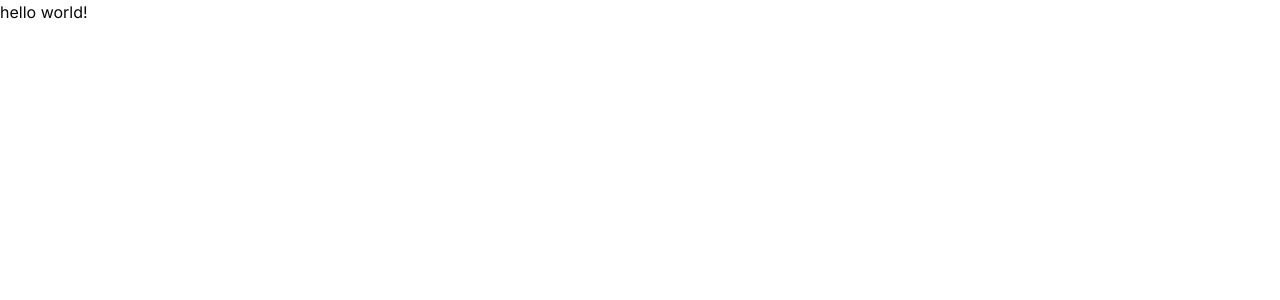
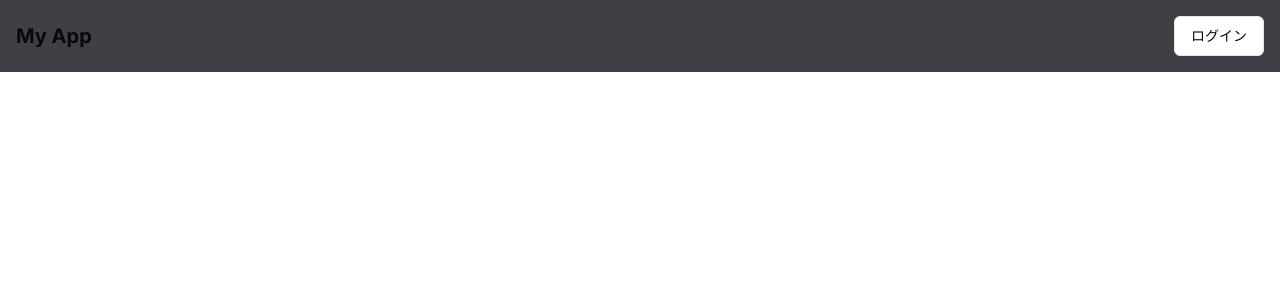
Before and after one commit to nka21/geek-vol12, a Next.js app in the folder apps/frontend/: page / in a window 1280 px wide. Shown: the top 300 px of the page. Built offline with nearby package versions, Linux system fonts and the light colour scheme.

Commit message:
chore: 開発時の仮としてログインボタンの作成

```diff
--- a/apps/frontend/src/app/page.tsx
+++ b/apps/frontend/src/app/page.tsx
@@ -1,3 +1,12 @@
+import { Button } from "@/components/ui/button";
+
 export default function Home() {
-  return <main>hello world!</main>;
+  return (
+    <main>
+      <header className="w-full bg-zinc-700 p-4 flex justify-between items-center">
+        <div className="text-xl font-bold">My App</div>
+        <Button variant="outline">ログイン</Button>
+      </header>
+    </main>
+  );
 }
```
